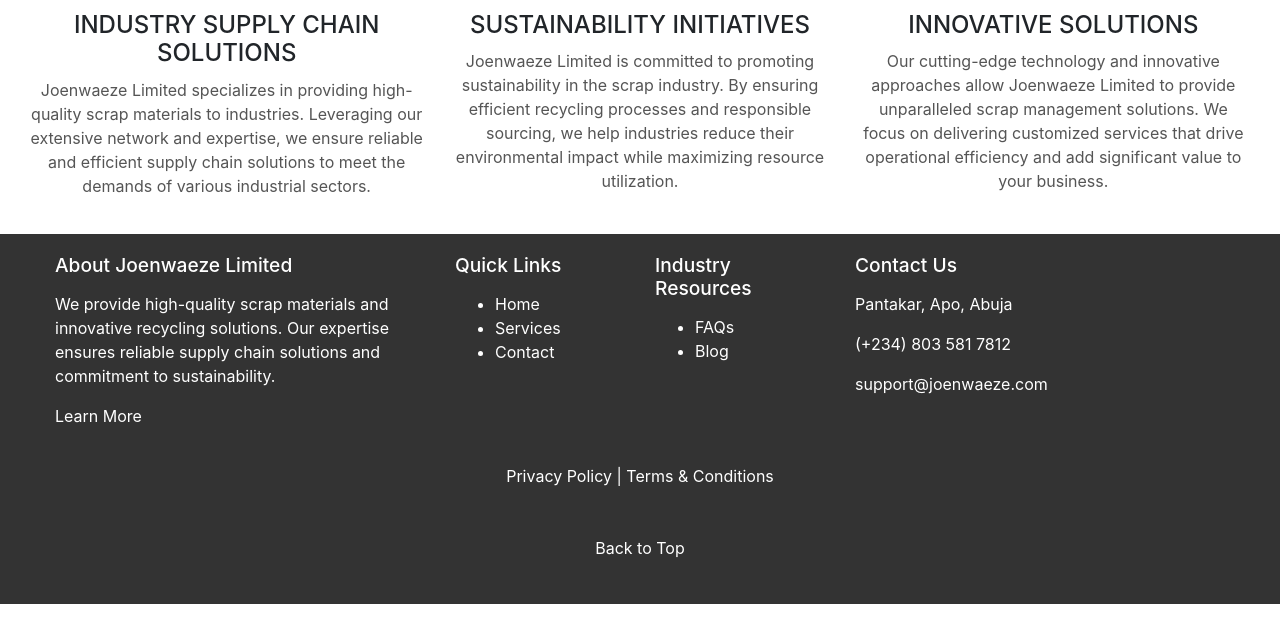
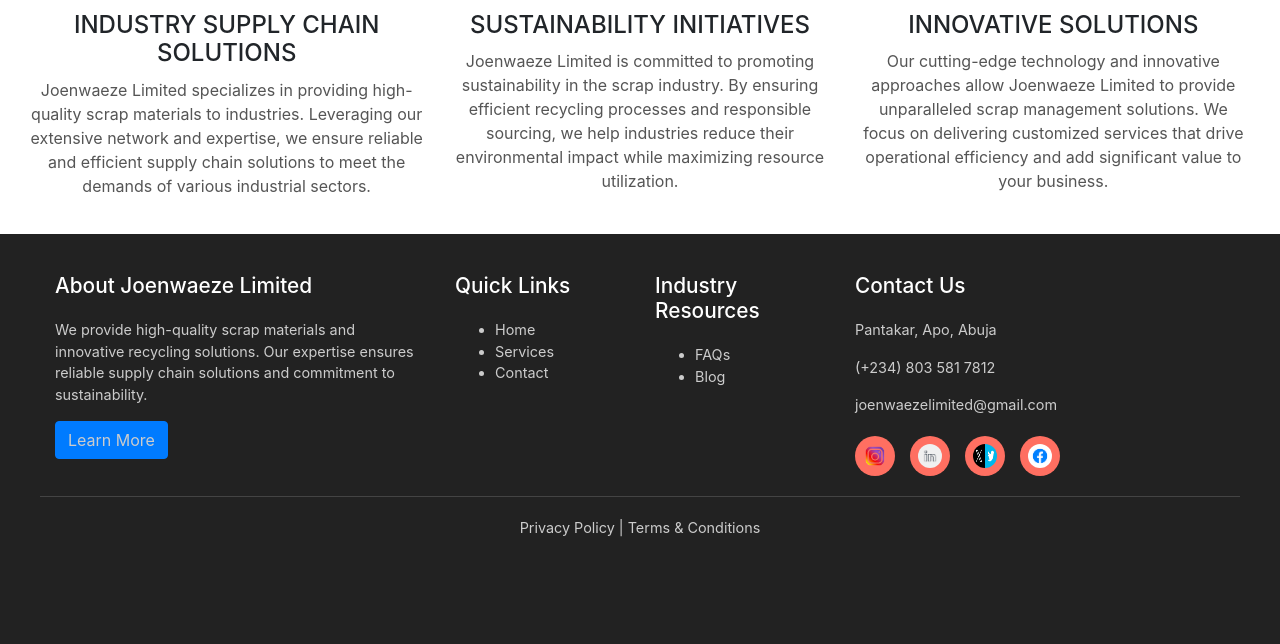
Before and after one commit to Praisejoshua/Joenwaeze-Limited, a Flask app: page / in a window 1280 px wide. Shown: the part 1737-2381 px from the top of the page. Before the commit the page ends 2341 px from the top, so only its background shows below. Run offline with Flask 3, Linux system fonts and the light colour scheme; some libraries are stand-ins or nearby versions.

Commit message:
feedback updates

```diff
--- a/web/routes.py
+++ b/web/routes.py
@@ -25,7 +25,7 @@
         first_name = form.first_name.data
         last_name = form.last_name.data
         email = form.email.data
-        message = form.text.data
+        message= form.text.data
 
         save_mail = ContactMessage(first_name = first_name,
                                    last_name = last_name,
@@ -39,8 +39,11 @@
         send_message(
             subject= "New message from JOENWAEZE LIMITED",
             sender=email,
-            recipients=["praizjoshua@gmail.com"],
-            body=message
+            recipients=["joenwaezelimited@gmail.com"],
+            body = f"""
+    From : {form.first_name.data} <{form.email.data}>
+    Message : {message}
+"""
         )
     return render_template("contact.html", form=form)
 
@@ -100,8 +103,11 @@
         send_message(
             subject="New message from JOENWAEZE LIMITED",
             sender=email,
-            recipients=["praizjoshua@gmail.com"],
-            body=message
+            recipients=["joenwaezelimited@gmail.com"],
+            body = f"""
+    From : {form.first_name.data} <{form.email.data}>
+    Message : {message}
+"""
         )
         return redirect(url_for('service_page'))
 
--- a/web/static/css/base.css
+++ b/web/static/css/base.css
@@ -11,50 +11,96 @@
   color: #c31919;
 }
 
-#footer {
-  background-color: #333;
-  color: #fff;
-  padding: 20px 0;
+
+#enhanced-footer {
+  background-color: #222;
+  color: #ccc;
+  padding: 40px 0;
+  font-size: 0.9rem;
 }
 
-#footer h4 {
-  font-size: 1.2rem;
-  margin-bottom: 15px;
+#enhanced-footer h4 {
+  font-size: 1.3rem;
+  margin-bottom: 20px;
+  color: #fff;
 }
 
-#footer a {
-  color: #fff;
+#enhanced-footer a {
+  color: #ccc;
   text-decoration: none;
+  transition: color 0.3s ease;
 }
 
-#footer a:hover {
-  text-decoration: underline;
-  color: red;
+#enhanced-footer a:hover {
+  color: #ff6f61;
 }
 
-#footer .container {
+#enhanced-footer .container {
   max-width: 1200px;
   margin: 0 auto;
 }
 
-#footer .row {
+#enhanced-footer .row {
   margin-bottom: 20px;
 }
 
-#footer .back-to-top {
-  display: block;
+/* Social Media Icons */
+#enhanced-footer .social-icons {
+  display: flex;
+  justify-content: start;
+  align-items: center;
+  gap: 15px;
+  margin-top: 20px;
+}
+
+#enhanced-footer .social-icons img {
+  width: 40px;
+  height: 40px;
+  background-color: #ff6f61;
+  border-radius: 50%;
+  padding: 8px;
+  transition: background-color 0.3s ease, transform 0.3s ease;
+}
+
+#enhanced-footer .social-icons img:hover {
+  background-color: #fff;
+  transform: scale(1.2);
+}
+
+#enhanced-footer .social-icons img:hover::before {
+  background-color: #ff6f61;
+}
+
+/* Legal Information */
+#enhanced-footer .legal {
+  border-top: 1px solid #444;
+  padding-top: 20px;
+}
+
+#enhanced-footer .back-to-top {
+  display: inline-block;
   text-align: center;
   margin-top: 20px;
-  font-size: 1rem;
+  font-size: 1.2rem;
+  color: #ff6f61;
+  transition: color 0.3s ease;
+}
+
+#enhanced-footer .back-to-top i {
+  font-size: 1.8rem;
+}
+
+#enhanced-footer .back-to-top:hover {
   color: #fff;
 }
 
-#footer .back-to-top i {
-  font-size: 1.5rem;
-}
+/* Responsive Design */
+@media (max-width: 768px) {
+  #enhanced-footer .col-sm-12 {
+      margin-bottom: 30px;
+  }
 
-@media (max-width: 768px) {
-  #footer .col-sm-12 {
-      margin-bottom: 20px;
+  #enhanced-footer .social-icons {
+      margin-top: 20px;
   }
 }
--- a/web/static/css/home.css
+++ b/web/static/css/home.css
@@ -12,6 +12,14 @@
 
 .carousel-caption p {
     font-size: 1rem;
+}
+
+/* Adjust carousel caption positioning on mobile */
+@media (max-width: 768px) {
+    .carousel-caption {
+        margin-top: 60px; /* Adjust this value as needed */
+        padding: 10px;
+    }
 }
 
 .text-with-image {
--- a/web/templates/base.html
+++ b/web/templates/base.html
@@ -46,27 +46,27 @@
          </div>
       </nav>
       {% block content %}{% endblock %}
-<!-- Footer -->
-<footer id="footer">
+<!-- Enhanced Footer -->
+<footer id="enhanced-footer">
    <div class="container">
       <div class="row">
          <!-- Company Information -->
-         <div class="col-md-4 col-sm-12">
+         <div class="col-lg-4 col-md-6 col-sm-12">
             <h4>About Joenwaeze Limited</h4>
             <p>We provide high-quality scrap materials and innovative recycling solutions. Our expertise ensures reliable supply chain solutions and commitment to sustainability.</p>
-            <p><a href="#">Learn More</a></p>
+            <p><a href="{{ url_for('products_page') }}" class="btn btn-primary">Learn More</a></p>
          </div>
          <!-- Quick Links -->
-         <div class="col-md-2 col-sm-6">
+         <div class="col-lg-2 col-md-6 col-sm-6">
             <h4>Quick Links</h4>
             <ul>
-               <li><a href="#">Home</a></li>
-               <li><a href="#">Services</a></li>
-               <li><a href="#">Contact</a></li>
+               <li><a href="{{ url_for('home_page') }}">Home</a></li>
+               <li><a href="{{ url_for('service_page') }}">Services</a></li>
+               <li><a href="{{ url_for('contact_page') }}">Contact</a></li>
             </ul>
          </div>
          <!-- Industry Resources -->
-         <div class="col-md-2 col-sm-6">
+         <div class="col-lg-2 col-md-6 col-sm-6">
             <h4>Industry Resources</h4>
             <ul>
                <li><a href="#">FAQs</a></li>
@@ -74,15 +74,21 @@
             </ul>
          </div>
          <!-- Contact Information -->
-         <div class="col-md-4 col-sm-12">
+         <div class="col-lg-4 col-md-6 col-sm-12">
             <h4>Contact Us</h4>
-            <p><i class="fa fa-map-marker"></i>Pantakar, Apo, Abuja</p>
+            <p><i class="fa fa-map-marker"></i> Pantakar, Apo, Abuja</p>
             <p><i class="fa fa-phone"></i> (+234) 803 581 7812</p>
-            <p><i class="fa fa-envelope"></i> support@joenwaeze.com</p>
+            <p><i class="fa fa-envelope"></i> joenwaezelimited@gmail.com</p>
+            <div class="social-icons">
+               <img src="../static/icons/intagram.png" alt="Instagram">
+               <img src="../static/icons/linkedin.png" alt="Instagram">
+               <img src="../static/icons/twitter.png" alt="Instagram">
+               <img src="../static/icons/facebook.png" alt="Instagram">
+            </div>
          </div>
       </div>
       <!-- Legal Information -->
-      <div class="row">
+      <div class="row legal">
          <div class="col-md-12 text-center">
             <a href="#">Privacy Policy</a> | <a href="#">Terms & Conditions</a>
          </div>
@@ -90,11 +96,12 @@
       <!-- Back to Top Button -->
       <div class="row">
          <div class="col-md-12 text-center">
-            <a href="#" class="back-to-top"><i class="fa fa-arrow-up"></i> Back to Top</a>
+            <a href="#" class="back-to-top"><i class="fa fa-arrow-up"></i></a>
          </div>
       </div>
    </div>
 </footer>
+
 
       <!-- Bootstrap JS and dependencies -->
       <script src="https://code.jquery.com/jquery-3.5.1.slim.min.js"></script>
```
Also changed, not shown: instance/database.db, web/static/icons/facebook.png (added), web/static/icons/intagram.png (added), web/static/icons/linkedin.png (added), web/static/icons/twitter.png (added).
